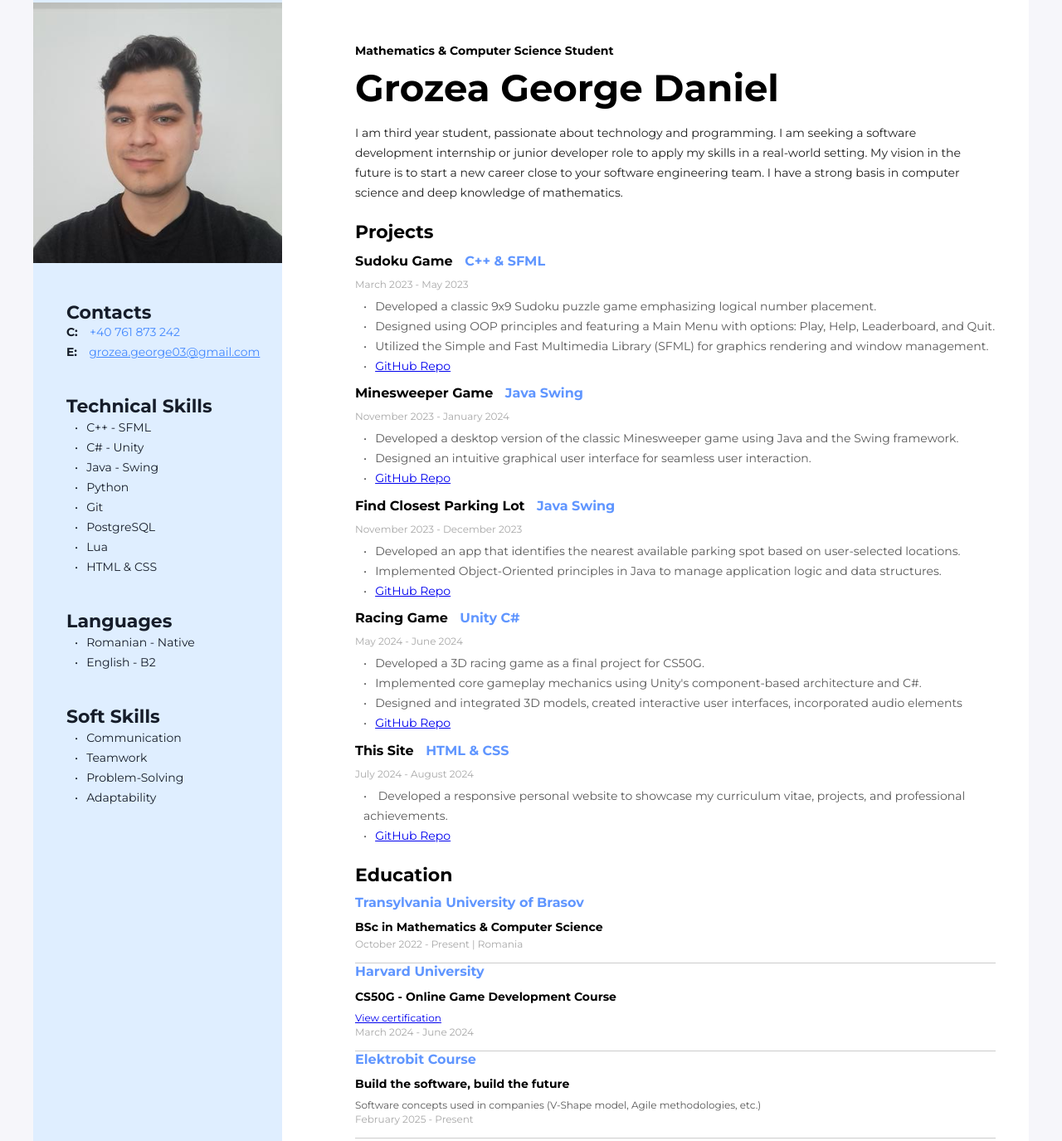
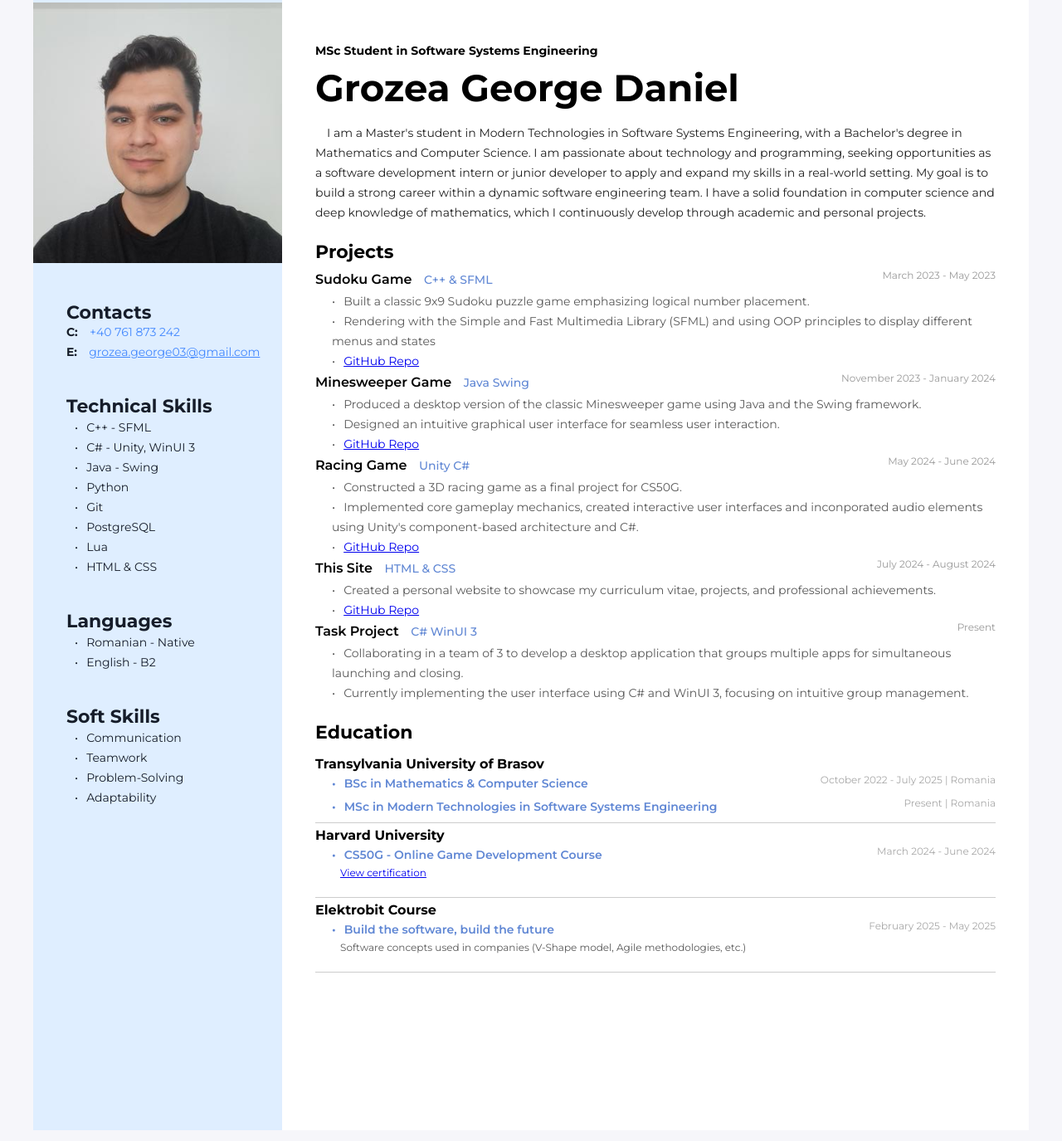
Before and after one commit to grozeageorge/cv-website, a plain HTML site: page index.html in a window 1280 px wide. Shown: the part 27-1402 px from the top of the page at 83% size. Drawn offline with Linux system fonts and the light colour scheme.

Commit message:
August 2025 Update

```diff
--- a/index.html
+++ b/index.html
@@ -19,15 +19,17 @@
 
         <!-- About me section -->
         <div>
-          <h4 class="about-me-profession">Mathematics & Computer Science Student</h4>
+          <h4 class="about-me-profession">MSc Student in Software Systems Engineering</h4>
 
           <h1 class="about-me-name">Grozea George Daniel</h1>
 
           <p class="about-me-description">
-            I am third year student, passionate about technology and programming.
-            I am seeking a software development internship or junior developer role to apply my skills in a real-world setting.
-            My vision in the future is to start a new career close to your software engineering team.
-            I have a strong basis in computer science and deep knowledge of mathematics.</p>
+           I am a Master's student in Modern Technologies in Software Systems Engineering, with a Bachelor's degree in Mathematics and Computer Science.
+           I am passionate about technology and programming, seeking opportunities as a software development intern or junior developer to apply and expand my skills in a real-world setting.
+           My goal is to build a strong career within a dynamic software engineering team.
+           I have a solid foundation in computer science and deep knowledge of mathematics, which I continuously develop through academic and personal projects.
+          </p>
+
         </div>
 
         <!-- Project section -->
@@ -36,26 +38,29 @@
 
           <!-- First project -->
           <div class="project-container">
+            <div class="project-title-line">
               <h4 class="project-name">Sudoku Game
                 <span class="project-info">C++ & SFML</span>
               </h4>
-            <p class="project-time">March 2023 - May 2023</p>
+              <span class="project-time">March 2023 - May 2023</span>
+            </div>
             <ul class="project-elements-list">
-              <li>Developed a classic 9x9 Sudoku puzzle game emphasizing logical number placement. </li>
-              <li>Designed using OOP principles and featuring a Main Menu with options: Play, Help, Leaderboard, and Quit.</li>
-              <li>Utilized the Simple and Fast Multimedia Library (SFML) for graphics rendering and window management.</li>
+              <li>Built a classic 9x9 Sudoku puzzle game emphasizing logical number placement. </li>
+              <li>Rendering with the Simple and Fast Multimedia Library (SFML) and using OOP principles to display different menus and states</li>
               <li><a class = "project-git" href="https://github.com/grozeageorge/Sudoku-cpp">GitHub Repo </a> </li>
             </ul>
           </div>
 
           <!-- Second project -->
           <div class="project-container">
+            <div class="project-title-line">
               <h4 class="project-name">Minesweeper Game
                 <span class="project-info">Java Swing</span>
               </h4>
-            <p class="project-time"> November 2023 - January 2024</p>
+              <span class="project-time"> November 2023 - January 2024</span>
+            </div>
             <ul class="project-elements-list">
-              <li>Developed a desktop version of the classic Minesweeper game using Java and the Swing framework.</li>
+              <li>Produced a desktop version of the classic Minesweeper game using Java and the Swing framework.</li>
               <li>Designed an intuitive graphical user interface for seamless user interaction.</li>
               <li><a class = "project-git" href="https://github.com/grozeageorge/minesweeper-java">GitHub Repo</a></li>
             </ul>
@@ -63,39 +68,44 @@
 
           <!-- Third project -->
           <div class="project-container">
-            <h4 class="project-name">Find Closest Parking Lot
-              <span class="project-info">Java Swing</span>
-            </h4>
-            <p class="project-time">November 2023 - December 2023 </p>
-            <ul class="project-elements-list">
-              <li>Developed an app that identifies the nearest available parking spot based on user-selected locations.</li>
-              <li>Implemented Object-Oriented principles in Java to manage application logic and data structures. </li>
-              <li><a class = "project-git" href = "https://github.com/grozeageorge/closest-park-java">GitHub Repo</a></li>
-            </ul>
-          </div>
-
-          <!-- Fourth project-->
-          <div class="project-container">
+            <div class="project-title-line">
               <h4 class="project-name">Racing Game
                 <span class="project-info">Unity C#</span>
               </h4>
-            <p class="project-time">May 2024 - June 2024 </p>
+              <span class="project-time">May 2024 - June 2024 </span>
+            </div>
             <ul class="project-elements-list">
-              <li>Developed a 3D racing game as a final project for CS50G.</li>
-              <li>Implemented core gameplay mechanics using Unity's component-based architecture and C#.</li>
-              <li>Designed and integrated 3D models, created interactive user interfaces, incorporated audio elements</li>
+              <li>Constructed a 3D racing game as a final project for CS50G.</li>
+              <li>Implemented core gameplay mechanics, created interactive user interfaces and inconporated audio elements using Unity's component-based architecture and C#.</li>
               <li><a class = "project-git" href = "https://github.com/grozeageorge/racing-game-unity-cs">GitHub Repo</a></li>
             </ul>
           </div>
 
+
+          <!-- Fourth project-->
           <div class="project-container">
+            <div class="project-title-line">
               <h4 class="project-name">This Site
                 <span class="project-info">HTML & CSS</span>
               </h4>
-            <p class = "project-time">July 2024 - August 2024</p>
+              <span class = "project-time">July 2024 - August 2024</span>
+            </div>
             <ul class = "project-elements-list">
-              <li> Developed a responsive personal website to showcase my curriculum vitae, projects, and professional achievements. </li>
+              <li>Created a personal website to showcase my curriculum vitae, projects, and professional achievements. </li>
               <li><a class = "project-git" href = "https://github.com/grozeageorge/cv-website">GitHub Repo</a></li>
+            </ul>
+          </div>
+          <!-- Fifth Project-->
+          <div class="project-container">
+            <div class="project-title-line">
+              <h4 class="project-name">Task Project
+                <span class="project-info">C# WinUI 3</span>
+              </h4>
+              <span class="project-time">Present </span>
+            </div>
+            <ul class="project-elements-list">
+              <li>Collaborating in a team of 3 to develop a desktop application that groups multiple apps for simultaneous launching and closing.</li>
+              <li>Currently implementing the user interface using C# and WinUI 3, focusing on intuitive group management. </li>
             </ul>
           </div>
 
@@ -108,23 +118,34 @@
           <!-- First university -->
           <div class="education-container">
             <h4 class="education-studies">Transylvania University of Brasov</h4>
-            <p class="education-title">BSc in Mathematics & Computer Science</p>
-            <p class="education-time">October 2022 - Present | Romania</p>
+            <div class="education-title-line">
+              <span class="education-title">BSc in Mathematics & Computer Science</span>
+              <span class="education-time">October 2022 - July 2025 | Romania</span>
+            </div>
+
+            <div class="education-title-line">
+              <span class="education-title">MSc in Modern Technologies in Software Systems Engineering</span>
+              <span class="education-time">Present | Romania</span>
+            </div>
           </div>
 
           <!-- Online Studies -->
           <div class="education-container">
             <h4 class="education-studies">Harvard University</h4>
-            <p class="education-title">CS50G - Online Game Development Course</p>
+            <div class="education-title-line">
+              <span class="education-title">CS50G - Online Game Development Course</span>
+              <span class="education-time">March 2024 - June 2024</span>
+            </div>
             <p class="education-ref"><a href = "https://certificates.cs50.io/a1a95532-984b-4563-a369-209e0cbd0126.pdf?size=letter">View certification </a></p>
-            <p class="education-time">March 2024 - June 2024</p>
           </div>
 
           <div class="education-container">
             <h4 class="education-studies">Elektrobit Course</h4>
-            <p class="education-title">Build the software, build the future</p>
+            <div class="education-title-line">
+              <span class="education-title">Build the software, build the future</span>
+              <span class="education-time">February 2025 - May 2025</span>
+            </div>
             <p class="education-info">Software concepts used in companies (V-Shape model, Agile methodologies, etc.) </p>
-            <p class="education-time">February 2025 - Present</p>
           </div>
 
         </div>
@@ -153,7 +174,7 @@
 
           <ul class="skills-list">
             <li>C++ - SFML</li>
-            <li>C# - Unity</li>
+            <li>C# - Unity, WinUI 3</li>
             <li>Java - Swing</li>
             <li>Python</li>
             <li>Git</li>
--- a/styles/styles.css
+++ b/styles/styles.css
@@ -102,7 +102,7 @@ body {
 /* Main Content Styles */
 
 .right-side-container {
-    padding-left: 88px;
+    padding-left: 40px;
     padding-top: 40px;
     padding-right: 40px;
     padding-bottom: 180px;
@@ -130,6 +130,7 @@ body {
     font-weight: 400;
     line-height: 24px;
     margin-top: -15px;
+    text-indent: 1em;
 }
 
 .project-section {
@@ -141,24 +142,34 @@ body {
     font-style: normal;
     font-weight: 700;
     line-height: normal;
-    margin-bottom: 10px;
+    margin-bottom: 20px;
 }
+
+.project-title-line {
+  display: flex;
+  align-items: center;
+}
+
 
 .project-name {
     font-size: 16px;
     font-style: normal;
-    font-weight: 700;
+    font-weight: 600;
     line-height: normal;
+    margin: 0;
 }
 
 .project-info {
-    color: #6096FF;
+    font-weight: 500;
+    font-size: 14px;
+    color: #6087d4;
     margin-left: 10px;
 }
 
 .project-time {
-    color: #A8A8A8;
+    color: #999;
     font-size: 12px;
+    margin-left: auto;
     font-style: normal;
     font-weight: 400;
     line-height: normal;
@@ -172,8 +183,8 @@ body {
     font-style: normal;
     font-weight: 400;
     line-height: 24px;
-    margin-left: -30px;
-    margin-top: -5px;
+    margin-left: -20px;
+    margin-top: 5px;
 }
 
 .project-elements-list li:before {
@@ -183,6 +194,11 @@ body {
 
 .project-container {
     margin-top: -10px;
+}
+
+.education-title::before{
+  content: "•";
+    margin-right: 10px;
 }
 
 .education-section {
@@ -204,42 +220,88 @@ body {
 }
 
 .education-studies {
-    color: #6096FF;
     font-size: 16px;
     font-style: normal;
     font-weight: 700;
     line-height: normal;
-    margin-top: -10px;
+    margin-bottom: -5px;
+    margin-top: -5px
+}
+
+.education-title-line {
+  display: flex;
+  align-items: center;
 }
 
 .education-title {
+    color: #6087d4;
     font-size: 14px;
     font-style: normal;
-    font-weight: 700;
+    font-weight: 600;
     line-height: normal;
-    margin-top: -10px
+    margin-top: 10px;
+    margin-left: 20px;
 }
 
 .education-info {
     color: #595959;
     font-size: 12px;
     font-style: normal;
-    margin-top: -5px;
+    margin-top: 5px;
+    margin-left: 30px;
 }
 
 .education-ref {
     color: #595959;
     font-size: 12px;
     font-style: normal;
-    margin-top: -5px;
+    margin-top: 5px;
+    margin-left: 30px;
 }
 
 .education-time {
+    margin-left: auto;
     color: #A8A8A8;
     font-size: 12px;
     font-style: normal;
     font-weight: 400;
     line-height: normal;
-    margin-top: -10px;
-    margin-bottom: 5px;
 }
+
+@media print {
+  body {
+    background: white !important;
+    -webkit-print-color-adjust: exact; /* Ensure colors are printed correctly */
+  }
+
+  @page {
+    margin: 0.5in; /* Safe paper margin */
+    size: A4; /* or auto if you want flexible */
+  }
+
+  .app-wrapper {
+    transform: scale(0.8); /* Shrinks entire layout */
+    transform-origin: top left;
+    width: 1200px; /* Keep layout fixed, but scale it down */
+  }
+
+  .sidebar-section {
+    width: 300px;
+  }
+
+  .right-side-container {
+    width: 900px;
+    padding-right: 20px;
+    padding-left: 60px;
+  }
+
+  * {
+    box-sizing: border-box;
+    word-wrap: break-word;
+  }
+
+  .skills-list,
+  .project-elements-list {
+    margin-left: 0 !important;
+  }
+}
```
Lines whose indentation alone changed are shown as unchanged.
